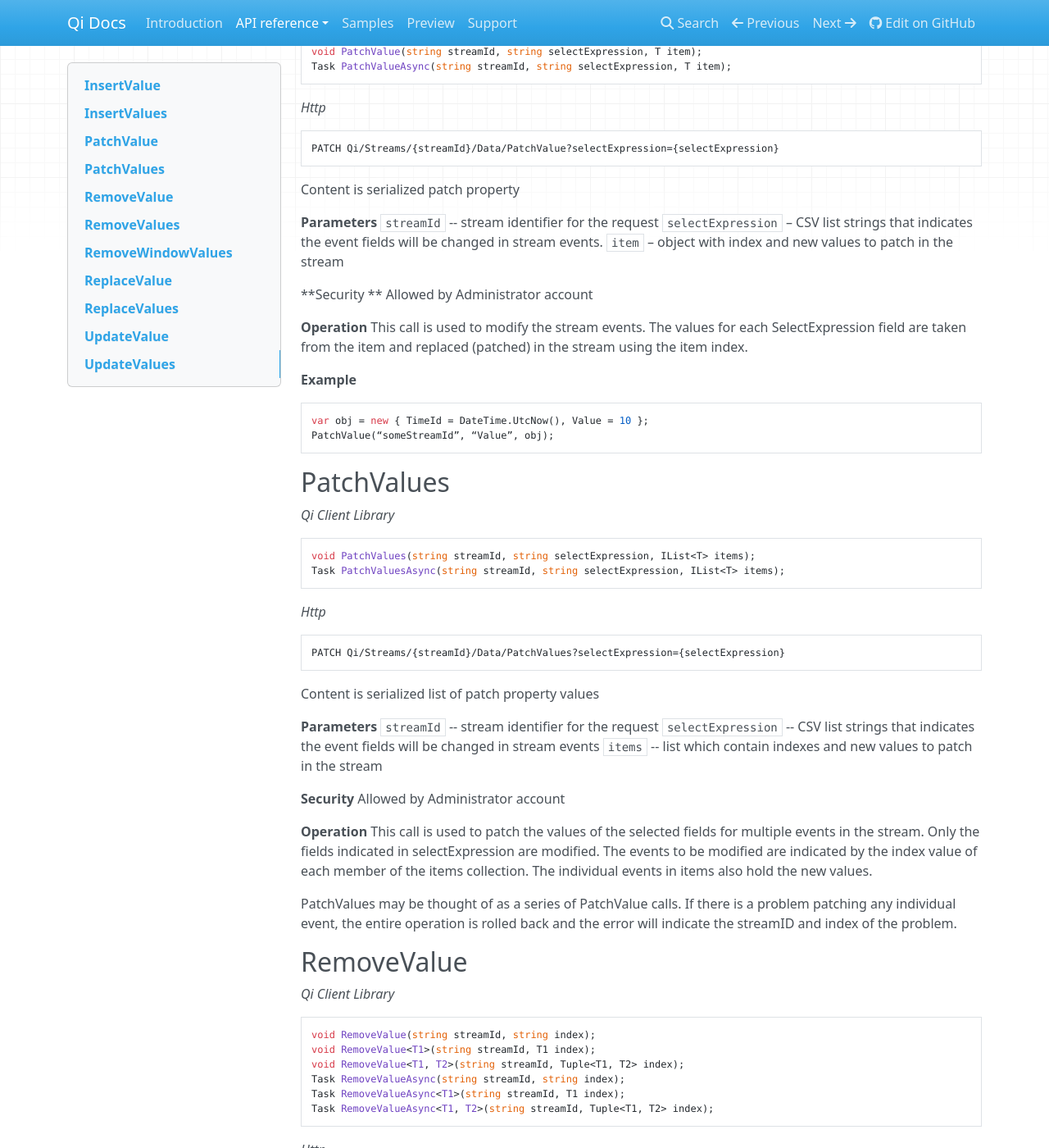
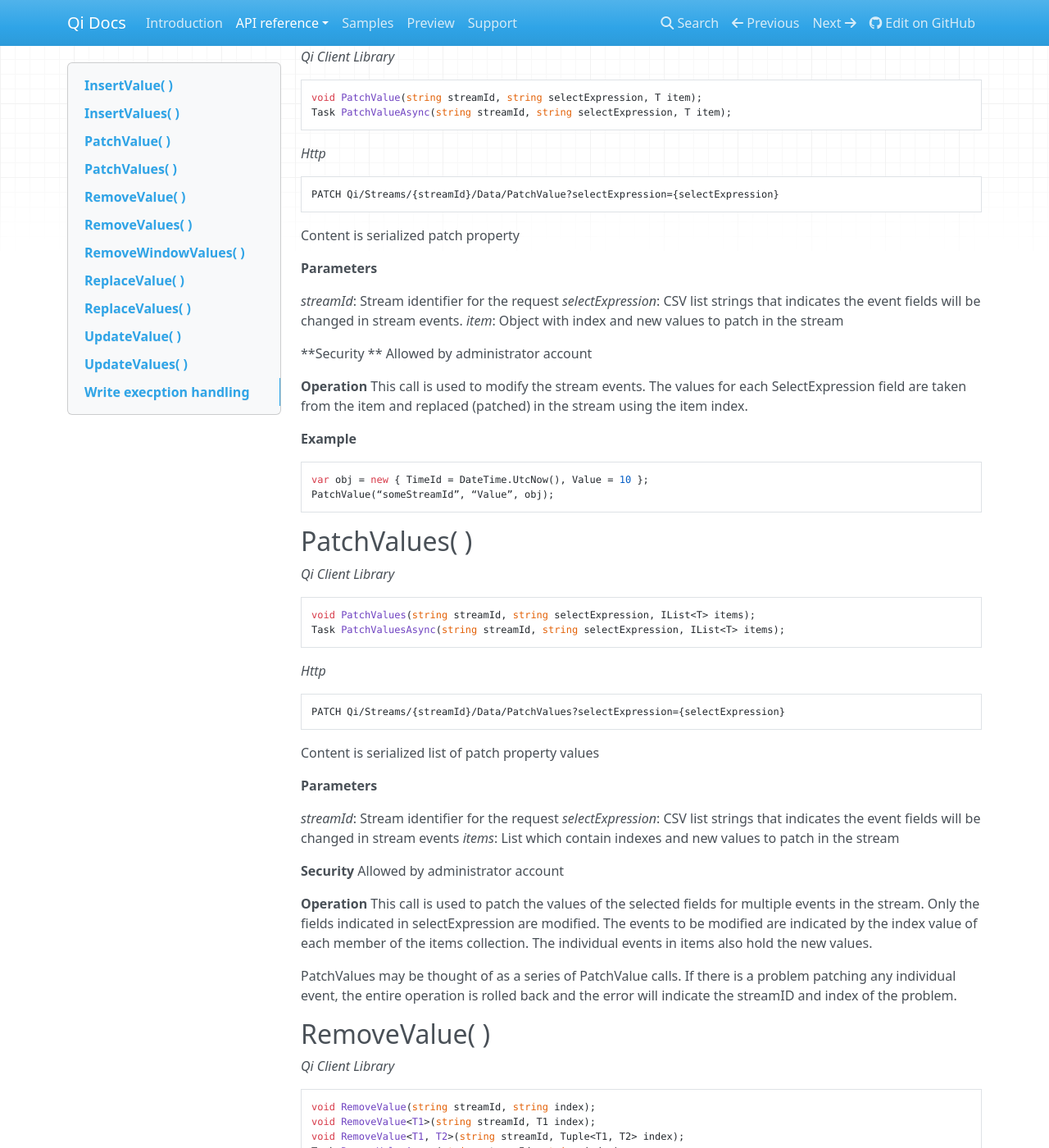
Before and after one commit to ssuryanarayanan/Qi-Docs, an MkDocs documentation site: the page built from docs/Writing data.md, in a window 1280 px wide and 1400 px high, scrolled down 1214 px. Shown: the whole window at 82% size. Built offline with MkDocs 1.6.1, drawn with Linux system fonts in a browser that asks for light colours; nearby versions of some CDN libraries; old or Windows-style settings are respelled for this version of MkDocs; some of the changed text lies outside the part shown.

Commit message:
Update Writing data.md

````diff
--- a/docs/Writing data.md
+++ b/docs/Writing data.md
@@ -1,4 +1,5 @@
-##InsertValue
+##InsertValue( )
+
 *_Qi Client Library_*
 ```
 void InsertValue<T>(string streamId, T item);
@@ -12,16 +13,19 @@ POST Qi/Streams/{streamId}/Data/InsertValue
 Content is serialized event of type T
 
 **Parameters**
-`streamId` -- stream identifier for the request
-`item` -- event to insert, where T is the type of the event and the stream
+
+*streamId*: Stream identifier for the request
+*item*: Event to insert, where T is the type of the event and the stream
 
 **Security**
-Allowed by Administrator account
+Allowed by administrator account
 
 **Operation**
-Inserts data into the specified stream. Will throw an exception if an event already exists at the index of the item
+Inserts data into the specified stream
+Will throw an exception if an event already exists at the index of the item
 
-##InsertValues
+##InsertValues( )
+
 *_Qi Client Library_*
 ```
 void InsertValues(IDictionary<string, IQiValues> items);
@@ -37,18 +41,20 @@ POST Qi/Streams/{streamId}/Data/InsertValues
 Content is serialized list of events of type T
 
 **Parameters**
-`streamId` -- stream identifier for the request
-`items` -- list of events to insert, where T is the type of the stream and events
+
+*streamId*: Stream identifier for the request
+*items*: List of events to insert, where T is the type of the stream and events
 
 **Security**
-Allowed by Administrator account
+Allowed by administrator account
 
 **Operation**
 Inserts the items into the specified stream. Will throw an exception if any index in items already has an event. If any individual index has a problem, the entire operation is rolled back and no insertions are made. The streamId and index that caused the issue is included in the error response.
 
 There are also overloads of the InsertValues method that allow the user to put a ‘batch’ of writes together and send data to multiple streams in the same operation. For more information see the Advanced Topics: ‘Methods that act upon Multiple Streams’ section.
 
-##PatchValue
+##PatchValue( )
+
 *_Qi Client Library_*
 ```
 void PatchValue(string streamId, string selectExpression, T item);
@@ -62,12 +68,13 @@ PATCH Qi/Streams/{streamId}/Data/PatchValue?selectExpression={selectExpression}
 Content is serialized patch property
 
 **Parameters**
-`streamId` -- stream identifier for the request
-`selectExpression` – CSV list strings that indicates the event fields will be changed in stream events.
-`item` – object with index and new values to patch in the stream
+
+*streamId*: Stream identifier for the request
+*selectExpression*: CSV list strings that indicates the event fields will be changed in stream events.
+*item*: Object with index and new values to patch in the stream
 
 **Security **
-Allowed by Administrator account
+Allowed by administrator account
 
 **Operation**
 This call is used to modify the stream events. The values for each SelectExpression field are taken from the item and replaced (patched) in the stream using the item index.
@@ -78,7 +85,8 @@ var obj = new { TimeId = DateTime.UtcNow(), Value = 10 };
 PatchValue(“someStreamId”, “Value”, obj);
 ```
 
-##PatchValues
+##PatchValues( )
+
 *_Qi Client Library_*
 ```
 void PatchValues(string streamId, string selectExpression, IList<T> items);
@@ -92,19 +100,21 @@ PATCH Qi/Streams/{streamId}/Data/PatchValues?selectExpression={selectExpression}
 Content is serialized list of patch property values
 
 **Parameters**
-`streamId` -- stream identifier for the request
-`selectExpression` -- CSV list strings that indicates the event fields will be changed in stream events
-`items` -- list which contain indexes and new values to patch in the stream
+
+*streamId*: Stream identifier for the request
+*selectExpression*: CSV list strings that indicates the event fields will be changed in stream events
+*items*: List which contain indexes and new values to patch in the stream
 
 **Security**
-Allowed by Administrator account
+Allowed by administrator account
 
 **Operation**
 This call is used to patch the values of the selected fields for multiple events in the stream. Only the fields indicated in selectExpression are modified. The events to be modified are indicated by the index value of each member of the items collection. The individual events in items also hold the new values.
 
 PatchValues may be thought of as a series of PatchValue calls. If there is a problem patching any individual event, the entire operation is rolled back and the error will indicate the streamID and index of the problem.
 
-##RemoveValue
+##RemoveValue( )
+
 *_Qi Client Library_*
 ```
 void RemoveValue(string streamId, string index);
@@ -121,17 +131,19 @@ DELETE Qi/Streams/{streamId}/Data/RemoveValue?index={index}
 ```
 
 **Parameters**
-`streamId` -- stream identifier for the request
-`index` -- string representation of the index in the stream to be deleted
+
+*streamId*: Stream identifier for the request
+*index*: String representation of the index in the stream to be deleted
 
 **Security**
-Allowed by Administrator account
+Allowed by administrator account
 
 **Operation**
 Removes the event at index from the specified stream. Precision can matter when finding a value. If the index is a DateTime, use the round-trip format specifier: DateTime.ToString(“o”).
 
 
-##RemoveValues
+##RemoveValues( )
+
 *_Qi Client Library_*
 ```
 void RemoveValues(string streamId, IEnumerable<string> index);
@@ -148,11 +160,12 @@ DELETE Qi/Streams/{streamId}/Data/RemoveValues?index={index}
 ```
 
 **Parameters**
-`streamId` -- stream identifier for the request
-`index` -- list of indices at which to remove events in the stream
+
+*streamId*: Stream identifier for the request
+*index*: List of indices at which to remove events in the stream
 
 **Security**
-Allowed by Administrator account
+Allowed by administrator account
 
 **Operation**
 Removes the event at each index from the specified stream
@@ -160,7 +173,7 @@ Removes the event at each index from the specified stream
 If any individual event fails to be removed, the entire RemoveValues operation is rolled back and no removes are done. The streamId and index that caused the issue is included in the error response.
 
 
-##RemoveWindowValues
+##RemoveWindowValues( )
 *_Qi Client Library_*
 ```
 void RemoveValues(string streamId, IEnumerable<string> index);
@@ -177,19 +190,20 @@ DELETE Qi/Streams/{streamId}/Data/RemoveWindowValues?startIndex={startIndex}&end
 ```
 
 **Parameters**
-`streamId` -- stream identifier for the request
-`startIndex` -- string representation of the starting index value
-`endIndex` -- string representation of the ending index value
+*streamId*: Stream identifier for the request
+*startIndex*: String representation of the starting index value
+*endIndex*: String representation of the ending index value
 
 **Security**
-Allowed by Administrator account.
+Allowed by administrator account.
 
 **Operation**
 Removes a range of values at and between the indices given.
 
 If any individual event fails to be removed, the entire operation is rolled back and no removes are done.
 
-##ReplaceValue
+##ReplaceValue( )
+
 *_Qi Client Library_*
 ```
 void ReplaceValue<T>(string streamId, T item);
@@ -203,17 +217,18 @@ PUT Qi/Streams/{streamId}/Data/ReplaceValue
 Content is serialzied replacement object
 
 *Parameters*
-`streamId` -- identifier of the stream in which to replace value
-`item` -- item to replace existing stream event
+
+*streamId*: Identifier of the stream in which to replace value
+*item*: Item to replace existing stream event
 
 **Security**
-Allowed by Administrator account
+Allowed by administrator account
 
 **Operation**
 Writes an item over an existing event in the specified stream.
 Throws an exception if the stream does not have an event at the index to be replaced
 
-##ReplaceValues
+##ReplaceValues( )
 *_Qi Client Library_*
 ```
 void ReplaceValues(IDictionary<string, IQiValues> items);
@@ -229,11 +244,12 @@ PUT Qi/Streams/{streamId}/Data/ReplaceValues
 Content is serialized list of replacement values
 
 **Parameters*
-`streamId` -- stream identifier for the request
-`items` -- list of new items to replace existing items in the stream
+
+*streamId*: Stream identifier for the request
+*items*: List of new items to replace existing items in the stream
 
 **Security**
-Allowed by Administrator account.
+Allowed by administrator account.
 
 **Operation**
 Writes `items` over existing events in the specified stream. Throws an exception if any index does not have a value to be replaced.
@@ -241,7 +257,8 @@ If any individual event fails to be replaced, the entire operation is rolled bac
 
 There are also overloads of the *ReplaceValues( )* method that allow the user to put a ‘batch’ of writes together and send data to multiple streams in the same operation. For more information see the Advanced Topics: ‘Methods that act upon Multiple Streams’ section.
 
-##UpdateValue
+##UpdateValue( )
+
 *_Qi Client Library_*
 ```
 void UpdateValue<T>(string streamId, T item);
@@ -255,16 +272,18 @@ PUT Qi/Streams/{streamId}/Data/UpdateValue
 Content is serialized updated value
 
 **Parameters**
-`streamId` -- stream identifier for the request
-`item` -- event to write to the stream
+*streamId*: Stream identifier for the request
+*item*: Event to write to the stream
 
 **Security**
-Allowed by Administrator account
+Allowed by administrator account
 
 **Operation**
-Writes item to specified stream. Performs an insert or a replace, depending on whether an event already exists at the index in the stream.
+Writes item to specified stream
+Performs an insert or a replace, depending on whether an event already exists at the index in the stream
 
-##UpdateValues
+##UpdateValues( )
+
 *_Qi Client Library_*
 ```
 void UpdateValues(IDictionary<string, IQiValues > items);
@@ -280,11 +299,12 @@ PUT Qi/Streams/{streamId}/Data/UpdateValues
 Content is serialized list of updated values
 
 **Parameters**
-`streamId` -- stream identifier for the request
-`items` -- events to write to the stream
+
+*streamId*: Stream identifier for the request
+*items*: Events to write to the stream
 
 **Security**
-Allowed by Administrator account
+Allowed by administrator account
 
 **Operation**
 Writes items to the specified stream. Performs an insert or a replace, depending on whether an events already exists at the items indexes.
@@ -293,7 +313,7 @@ If any item fails to write, entire operation is rolled back and no events are wr
 Overloads for several of the QiValue methods can be used to act upon multiple streams with a single call. For more information on these operations refer to [Advanced topics](https://qi-docs.readthedocs.org/en/latest/Advanced%20Topics/#methods-that-act-upon-multiple-streams).
 
 
-###Write execption handling
+##Write execption handling
 If a method that acts upon multiple data events has a problem carrying out the operation an exception is thrown and none of the list of elements is acted upon. For example [*InsertValues*](https://qi-docs.readthedocs.org/en/latest/Data/#insertvalues) is called with a list of 100 events and one of the events uses an index at which there is already data present. An exception will be thrown and all of the events will be rolled back resulting in no inserts for the 100 events. The event at which the error occurred cwill be identified in the exception.
 
 For example:
````
Also changed, not shown: other parts of docs/Writing data.md (+0 -19 lines).
